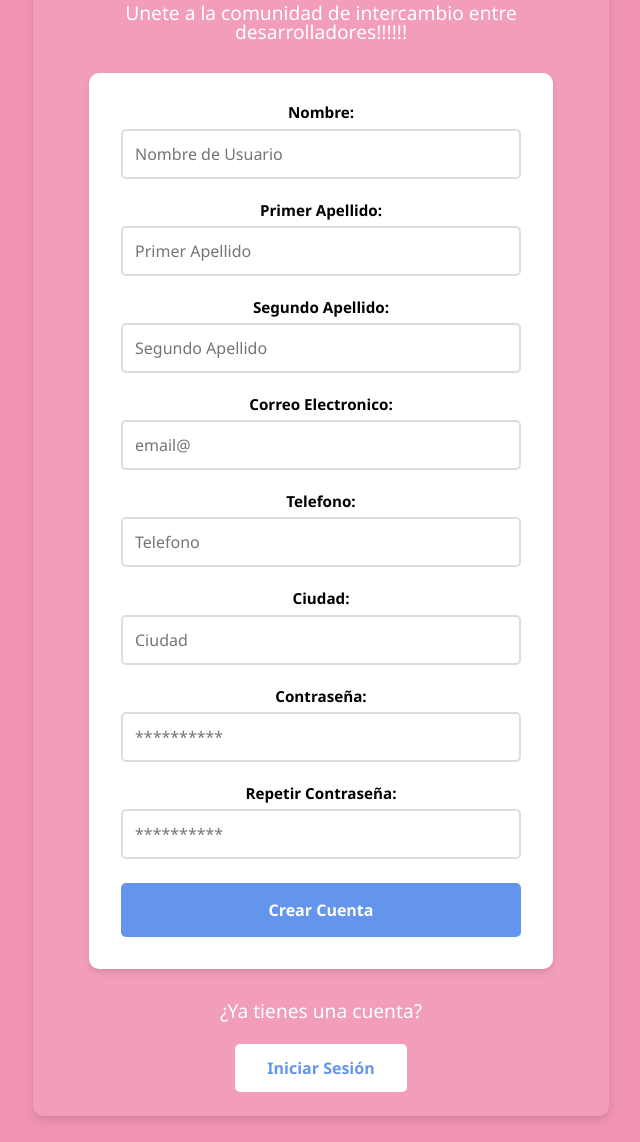
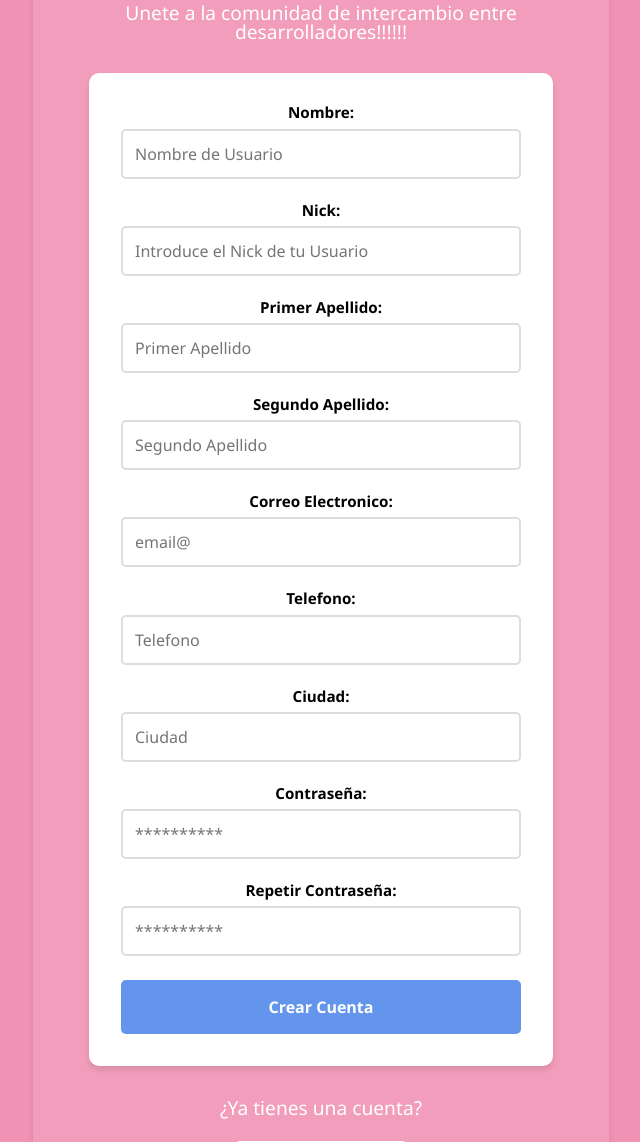
Before and after one commit to Hugo-Garcia-SanPedro/DevSwap, a PHP site: page /registro.php in a window 1280 px wide. Shown: the part 181-1323 px from the top of the page, without its empty margins (319-959 px from the left). Run offline with PHP 8.4, Linux system fonts and the light colour scheme.

Commit message:
Acabamos registro.php

```diff
--- a/estilo/style.css
+++ b/estilo/style.css
@@ -374,6 +374,15 @@ form input[type="submit"]:active {
     color: #c33;
 }
 
+.registro .mensaje-exito {
+    background-color: #fee;
+    border: 1px solid #fcc;
+    padding: 15px;
+    margin: 15px 0;
+    border-radius: 5px;
+    color: palegreen;
+}
+
 /* Responsive */
 /* Tablets (768px - 1024px) */
 @media (max-width: 1024px) {
--- a/index.php
+++ b/index.php
@@ -22,7 +22,7 @@
             <div class="banner-principal">
                 <h2>Intercambia lo que no utilices.</h2>
                 <p>Unete a la comunidad de intercambios entre desarrolladores, mas grande</p>
-                <a href="registro.php">Registrate Gratis.</a>
+                <a href="registro.php">Registrate Gratis</a>
                 <a href="#Ofertas">Ver Ofertas</a>
             </div>
         </header>
--- a/registro.php
+++ b/registro.php
@@ -7,6 +7,61 @@
 
     $error = '';
     $exito = '';
+
+    // Comprobamos que los parametros del formulario se hayan pasado de forma correcta
+    if($_SERVER['REQUEST_METHOD'] == 'POST') {
+        $nombre = $_POST['nombre'] ?? '';
+        $nick = $_POST['nick'] ?? '';
+        $apellido1 = $_POST['apellido1'] ?? '';
+        $apellido2 = $_POST['apellido2'] ?? '';
+        $correo = $_POST['correo'] ?? '';
+        $telefono = $_POST['telefono'] ?? '';
+        $ciudad = $_POST['ciudad'] ?? '';
+        $contrasenia = $_POST['contrasenia'] ?? '';
+
+        // Vemos que se hayan enviado todos los campos
+        if(empty($nombre) || empty($nick) || empty($apellido1) || empty($apellido2) || empty($correo) || empty($telefono) || empty($ciudad) || empty($contrasenia)) {
+            $error = 'Algun campo no se ha completado.';
+
+        } else {
+            // Comprobamos que se haya establecido la conexion con la base de datos
+            if($conexion) {
+                // Evitamos SQL injections
+                $nombre = mysqli_real_escape_string($conexion, $nombre);
+                $nick = mysqli_real_escape_string($conexion, $nick);
+                $apellido1 = mysqli_real_escape_string($conexion, $apellido1);
+                $apellido2 = mysqli_real_escape_string($conexion, $apellido2);
+                $correo = mysqli_real_escape_string($conexion, $correo);
+                $telefono = mysqli_real_escape_string($conexion, $telefono);
+                $ciudad = mysqli_real_escape_string($conexion, $ciudad);
+                $contrasenia = mysqli_real_escape_string($conexion, $contrasenia);
+                $contrasenia2 = $_POST['contrasenia2'] ?? '';
+
+                // Validacion de contraseñas
+                if($contrasenia !== $contrasenia2) {
+                    $error = 'Las contraseñas no coinciden.';
+                }
+
+                $consulta = "
+                    INSERT INTO USUARIO(CORREO_U, NICK_U, APELLIDO1, APELLIDO2, NOMBRE_U, TELEFONO, CIUDAD, CONTRASEÑA_U)
+                    VALUES
+                    ('$correo', '$nick', '$apellido1', '$apellido2', '$nombre', '$telefono', '$ciudad', '$contrasenia')
+                ";
+
+                $resultado = mysqli_query($conexion, $consulta);
+
+                if($resultado) {
+                    $exito = 'El usuario se creo satisfactoriamente.';
+
+                } else {
+                    $error = 'Error al crear el usuario: ' . mysqli_error($conexion);
+                }
+
+            } else {
+                $error = 'Conexion fallida con la base de datos.';
+            }
+        }
+    }
 ?>
 
 <!DOCTYPE html>
@@ -33,26 +88,40 @@
 
         <main>
             <div class="registro">
+                <?php if($exito): ?>
+                    <div class="mensaje-exito">
+                        <?php echo htmlspecialchars($exito); ?>
+                    </div>
+                <?php endif; ?>
+
+                <?php if($error): ?>
+                    <div class="mensaje-error">
+                        <?php echo htmlspecialchars($error); ?>
+                    </div>
+                <?php endif; ?>
+
                 <h2>Crear Cuenta</h2>
                 <p>Unete a la comunidad de intercambio entre desarrolladores!!!!!!</p>
 
-                <form method="POST">
-                    <label>Nombre:</label>
-                    <input type="text" placeholder="Nombre de Usuario">
-                    <label>Primer Apellido:</label>
-                    <input type="text" placeholder="Primer Apellido">
-                    <label>Segundo Apellido:</label>
-                    <input type="text" placeholder="Segundo Apellido">
-                    <label>Correo Electronico:</label>
-                    <input type="email" placeholder="email@">
-                    <label>Telefono:</label>
-                    <input type="text" placeholder="Telefono">
-                    <label>Ciudad:</label>
-                    <input type="text" placeholder="Ciudad">
-                    <label>Contraseña:</label>
-                    <input type="password" placeholder="**********">
-                    <label>Repetir Contraseña:</label>
-                    <input type="password" placeholder="**********">
+                <form method="POST" action="registro.php">
+                    <label for="nombre">Nombre:</label>
+                    <input type="text" id="nombre" name="nombre" placeholder="Nombre de Usuario">
+                    <label for="nick">Nick:</label>
+                    <input type="text" id="nick" name="nick" placeholder="Introduce el Nick de tu Usuario">
+                    <label for="apellido1">Primer Apellido:</label>
+                    <input type="text" id="apellido1" name="apellido1" placeholder="Primer Apellido">
+                    <label for="apellido2">Segundo Apellido:</label>
+                    <input type="text" id="apellido2" name="apellido2" placeholder="Segundo Apellido">
+                    <label for="correo">Correo Electronico:</label>
+                    <input type="email" id="correo" name="correo" placeholder="email@">
+                    <label for="telefono">Telefono:</label>
+                    <input type="text" id="telefono" name="telefono" placeholder="Telefono">
+                    <label for="ciudad">Ciudad:</label>
+                    <input type="text" id="ciudad" name="ciudad" placeholder="Ciudad">
+                    <label for="contrasenia">Contraseña:</label>
+                    <input type="password" id="contrasenia" name="contrasenia" placeholder="**********">
+                    <label for="contrasenia2">Repetir Contraseña:</label>
+                    <input type="password" id="contrasenia2" name="contrasenia2" placeholder="**********">
                     <input type="submit" value="Crear Cuenta">
                 </form>
 
```
Also changed, not shown: login.php (+6 -6 lines).
